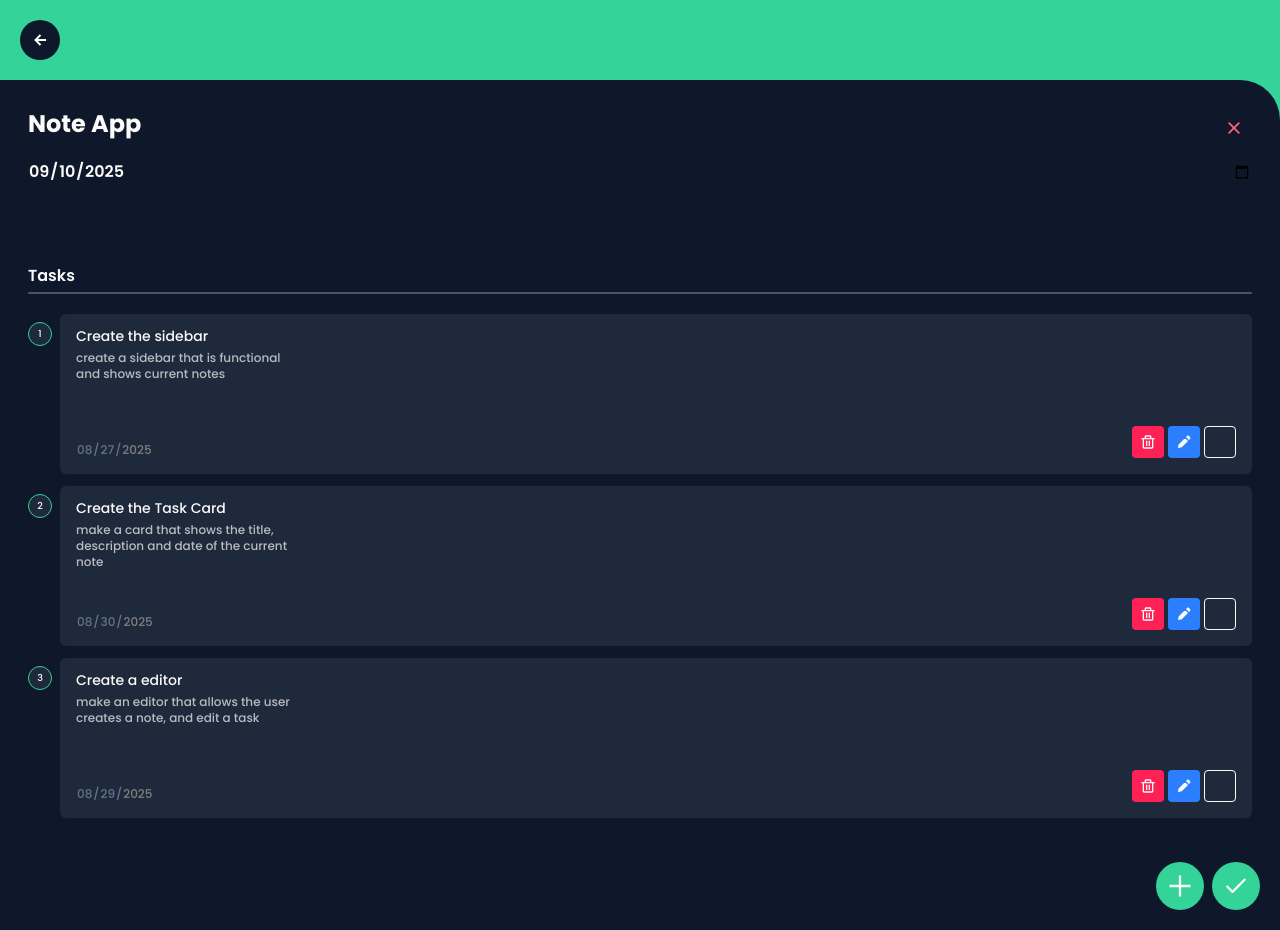
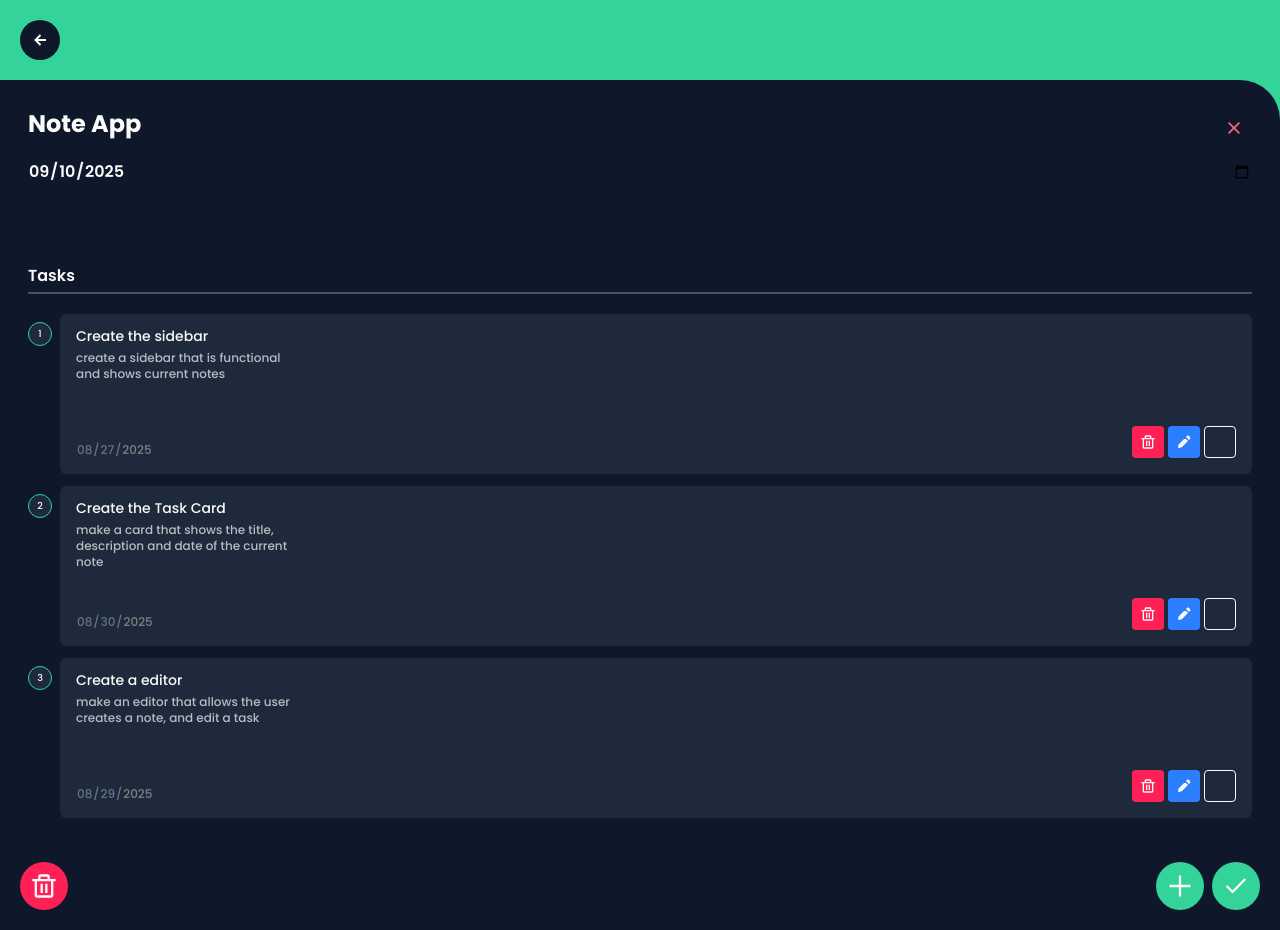
Before and after one commit to N4EXM/ClearFlow, a React (Vite) app: page /EditProject in a window 1280 px wide. Built offline with nearby package versions, Linux system fonts and the light colour scheme.

Commit message:
trying to pass data through pages

```diff
--- a/src/App.jsx
+++ b/src/App.jsx
@@ -45,13 +45,6 @@ function App() {
     return true
 
   }
-
-
-  useEffect(() => {
-    console.log("tasks: ", currentTasks)
-    console.log("projects: ", currentProjects)
-  }, [currentProjects, currentTasks])
-
 
   return (
     <div
--- a/src/components/home/UpcomingTask.jsx
+++ b/src/components/home/UpcomingTask.jsx
@@ -14,7 +14,7 @@ const UpcomingTask = ({id, title, description, date}) => {
                 {title}
             </h1>
             <p
-                className='text-xs text-CText/70 pr-4'
+                className='text-xs text-CText/70 pr-4 min-h-12'
             >
               {description}
             </p>
--- a/src/database/tasksOperations.js
+++ b/src/database/tasksOperations.js
@@ -127,6 +127,45 @@ export async function getTasksByProjectId(projectId) {
   }
 }
 
+export async function deleteTasksByProjectId(projectId) {
+  try {
+    const db = await getDB();
+    const tx = db.transaction('tasks', 'readwrite');
+    const store = tx.objectStore('tasks');
+
+    // If we have an index, use it for better performance
+    if (store.indexNames.contains('projectId')) {
+      const index = store.index('projectId');
+
+      // Get all tasks for this project to return details
+      const tasks = await index.getAll(projectId);
+      const taskIds = tasks.map(task => task.taskId);
+
+      // Delete all tasks
+      await Promise.all(taskIds.map(id => store.delete(id)));
+      await tx.done;
+
+      console.log(`Deleted ${taskIds.length} tasks for project ${projectId}`);
+      return { count: taskIds.length, deletedTasks: tasks };
+    }
+
+    // Fallback: manual filtering (slower but works without index)
+    const allTasks = await store.getAll();
+    const projectTasks = allTasks.filter(task => task.projectId === projectId);
+    const taskIds = projectTasks.map(task => task.taskId);
+
+    await Promise.all(taskIds.map(id => store.delete(id)));
+    await tx.done;
+
+    console.log(`Deleted ${taskIds.length} tasks for project ${projectId}`);
+    return { count: taskIds.length, deletedTasks: projectTasks };
+
+  } catch (error) {
+    console.error('Error deleting tasks by project:', error);
+    throw error;
+  }
+}
+
 // tasksOperations.js - UPDATED
 export async function addProject(project) {
   try {
@@ -164,17 +203,30 @@ export async function deleteProject(id) {
 }
 
 // tasksOperations.js
+export async function getProjectById(projectId) {
+  try {
+    const db = await getDB();
+    const project = await db.get('projects', projectId);
+
+    if (!project) {
+      throw new Error(`Project with ID ${projectId} not found`);
+    }
+
+    return project;
+  } catch (error) {
+    console.error('Error getting project:', error);
+    throw error;
+  }
+}
+
+// tasksOperations.js
 export async function updateProjectCompletion(projectId) {
   try {
     // Get all tasks for this project
     const tasks = await getTasksByProjectId(projectId);
-    const projects = await getAllProjects()
+    const project = await getProjectById(projectId)
 
-    const project = {}
-
-    for (let project of projects) {
-
-    }
+    console.log(project)
 
     // Calculate completion stats
     const totalTasks = tasks.length;
@@ -205,18 +257,13 @@ export async function updateProjectCompletion(projectId) {
 
 export async function updateProjectTasks(projectId, tasks) {
 
-  const currentTasks = await getTasksByProjectId(projectId)
-
   try {
 
-    for (let task of currentTasks) {
-      await deleteTask(task.taskId)
-    }
+    await deleteTasksByProjectId(projectId)
 
-    let results = await addMultipleTasks(tasks)
+    const results = await addMultipleTasks(tasks)
 
     return results
-
 
   }
   catch (error) {
--- a/src/pages/EditProject.jsx
+++ b/src/pages/EditProject.jsx
@@ -4,11 +4,11 @@ import NewTaskCard from '../components/Project/NewTaskCard'
 import ExistingProjectTaskCard from '../components/Project/ExistingProjectTaskCard'
 import { updateProject, updateTask } from '../database/tasksOperations'
 
-const EditProject = ({currentProjects, currentTasks, loadData}) => {
+const EditProject = ({currentProjects, loadData}) => {
 
   // fake data
   const projectData = {
-    projectId: 1,
+    projectId: 162663626,
     name: "Note App",
     date: "2025-09-10",
     percentage: 25,
@@ -17,34 +17,31 @@ const EditProject = ({currentProjects, currentTasks, loadData}) => {
   }
   const taskData = [
     {
-      "taskId": 1,
-      "title": "Create the sidebar",
-      "description": "create a sidebar that is functional and shows current notes",
-      "date": "2025-08-27",
-      "formattedDate": "27/08/2025",
-      "completed": false,
-      "projectId": 1,
-      "projectName": "Note App"
+      taskId: 1384726272,
+      title: "Create the sidebar",
+      description: "create a sidebar that is functional and shows current notes",
+      date: "2025-08-27",
+      completed: false,
+      projectId: 1,
+      projectName: "Note App"
     },
     {
-      "taskId": 2,
-      "title": "Create the Task Card",
-      "description": "make a card that shows the title, description and date of the current note",
-      "date": "2025-08-30",
-      "formattedDate": "30/08/2025",
-      "completed": false,
-      "projectId": 1,
-      "projectName": "Note App"
+      taskId: 12383723224,
+      title: "Create the Task Card",
+      description: "make a card that shows the title, description and date of the current note",
+      date: "2025-08-30",
+      completed: false,
+      projectId: 1,
+      projectName: "Note App"
     },
     {
-      "taskId": 3,
-      "title": "Create a editor",
-      "description": "make an editor that allows the user creates a note, and edit a task",
-      "date": "2025-08-29",
-      "formattedDate": "29/08/2025",
-      "completed": false,
-      "projectId": 1,
-      "projectName": "Note App"
+      taskId: 45543224221,
+      title: "Create a editor",
+      description: "make an editor that allows the user creates a note, and edit a task",
+      date: "2025-08-29",
+      completed: false,
+      projectId: 1,
+      projectName: "Note App"
     }
   ]
 
@@ -68,7 +65,6 @@ const EditProject = ({currentProjects, currentTasks, loadData}) => {
 
   // tasks details
   const [tasks, setTasks] = useState(taskData)
-  const [taskLength, setTaskLength] = useState(tasks.length)
 
   // function to add tasks
   const handleAddingTasks = (title, desc, date) => {
@@ -78,7 +74,6 @@ const EditProject = ({currentProjects, currentTasks, loadData}) => {
       title: title,
       description: desc,
       date: date,
-      formattedDate: handleFormatDate(date),
       completed: false,
       projectId: currentProjects.length === 1 ? 0 : currentProjects.length + 1,
       projectName: null
@@ -106,7 +101,6 @@ const EditProject = ({currentProjects, currentTasks, loadData}) => {
       title: title,
       description: desc,
       date: date,
-      formattedDate: handleFormatDate(date),
       projectId: projectId,
       completed: false,
       projectName: null
@@ -193,13 +187,6 @@ const EditProject = ({currentProjects, currentTasks, loadData}) => {
     }
 
   }
-
-  useEffect(() => {
-    console.log(tasks)
-    console.log("tasks length:", taskLength)
-    checkTaskDates()
-  }, [projectDueDate, tasks])
-
 
   return (
     <div
@@ -391,9 +378,22 @@ const EditProject = ({currentProjects, currentTasks, loadData}) => {
         </div>
         {/*  */}
 
-        {/* add new task button and create project */}
+        {/* add new task button, create project and delete project */}
         <div
-          className='absolute bottom-0 p-5 left-0 flex flex-row items-center justify-end gap-2 w-full '
+          className='absolute bottom-0 p-5 left-0 flex flex-row items-center justify-between gap-2 w-full h-fit'
+        >
+          {/* delete button */}
+          <button
+            onClick={() => handleNewTaskToggle()}
+            className={`bg-rose-500 rounded-full p-2.5`}
+          >
+            <svg  xmlns="http://www.w3.org/2000/svg" width="28" height="28"
+              fill="currentColor" viewBox="0 0 24 24" >
+              <path d="M17 6V4c0-1.1-.9-2-2-2H9c-1.1 0-2 .9-2 2v2H2v2h2v12c0 1.1.9 2 2 2h12c1.1 0 2-.9 2-2V8h2V6zM9 4h6v2H9zM6 20V8h12v12z"></path><path d="M9 10h2v8H9zM13 10h2v8h-2z"></path>
+            </svg>
+          </button>
+          <div
+            className='flex flex-row items-center justify-start gap-2 '
           >
             <button
               onClick={() => handleNewTaskToggle()}
@@ -414,7 +414,7 @@ const EditProject = ({currentProjects, currentTasks, loadData}) => {
                 </svg>
               </button>
             </div>
-
+          </div>
         </div>
 
       </div>
--- a/src/pages/Project.jsx
+++ b/src/pages/Project.jsx
@@ -152,12 +152,6 @@ const Project = ({loading, currentTasks, currentProjects, loadData}) => {
     }
 
   }
-
-  useEffect(() => {
-    console.log(tasks)
-    console.log("tasks length:", taskLength)
-    checkTaskDates()
-  }, [projectDueDate, tasks])
 
   return (
     <div
```
Lines whose indentation alone changed are shown as unchanged.
